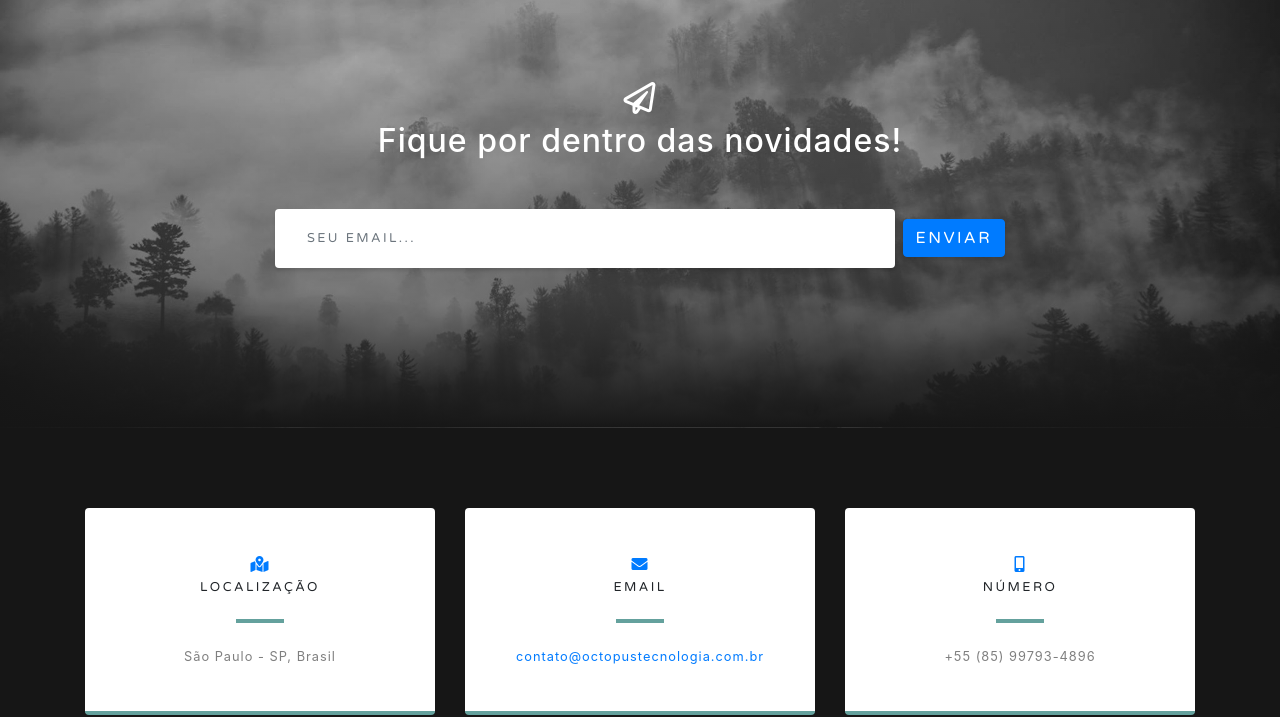
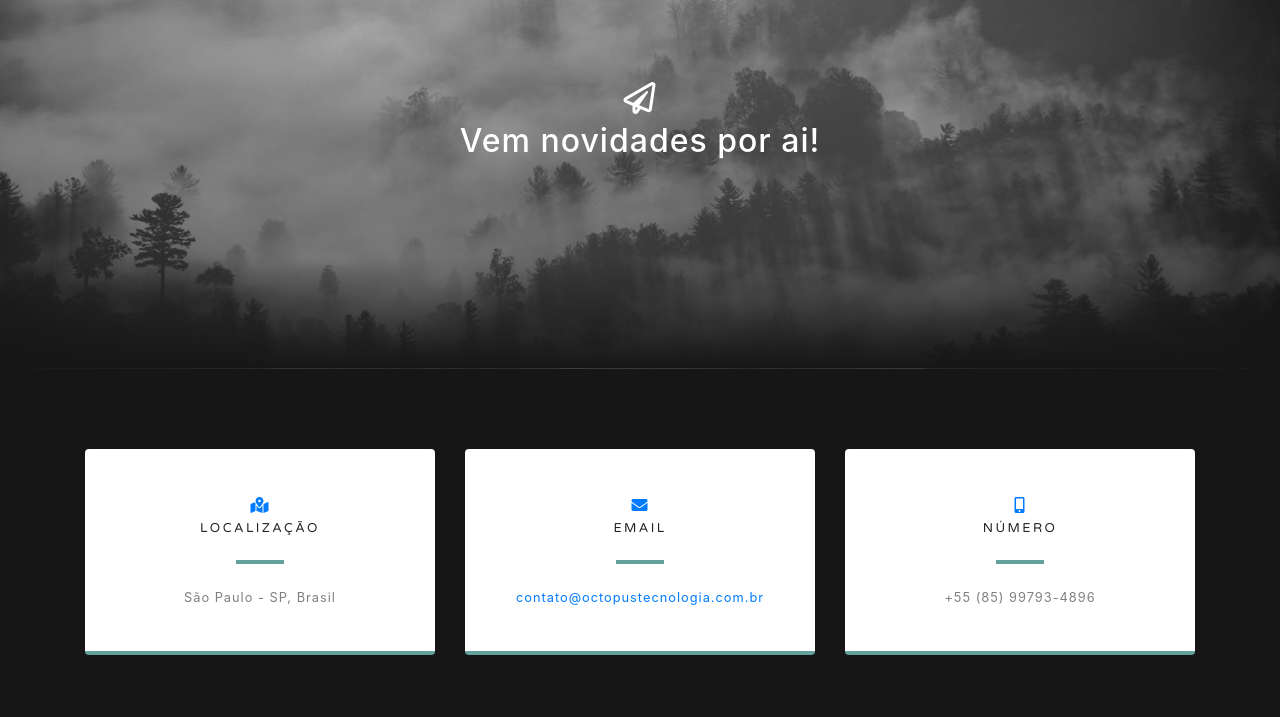
Before and after one commit to octopustecnologia/octopustecnologia.github.io, a website with bundled scripts: page index.html in a window 1280 px wide. Shown: the part 2960-3677 px from the top of the page. Built offline with nearby package versions, Linux system fonts and the light colour scheme.

Commit message:
Hide email form

```diff
--- a/index.html
+++ b/index.html
@@ -105,12 +105,12 @@
           <div class="col-md-10 col-lg-8 mx-auto text-center">
 
             <i class="far fa-paper-plane fa-2x mb-2 text-white"></i>
-            <h2 class="text-white mb-5">Fique por dentro das novidades!</h2>
+            <h2 class="text-white mb-5">Vem novidades por ai!</h2>
 
-            <form class="form-inline d-flex" id="email-form">
+            <!-- <form class="form-inline d-flex" id="email-form">
               <input type="email" class="form-control flex-fill mr-0 mr-sm-2 mb-3 mb-sm-0" id="inputEmail" placeholder="Seu email...">
               <button type="submit" class="btn btn-primary mx-auto">Enviar</button>
-            </form>
+            </form> -->
 
           </div>
         </div>
```
